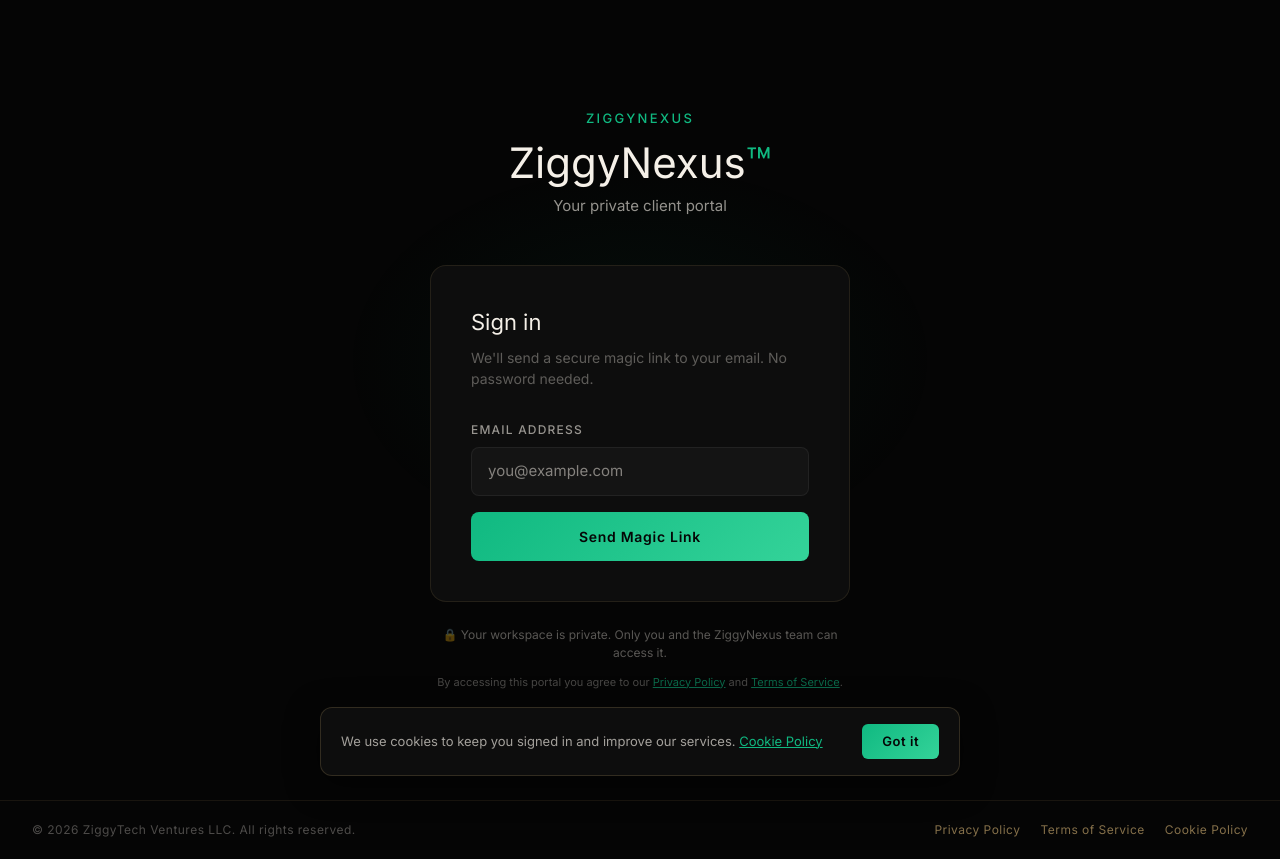
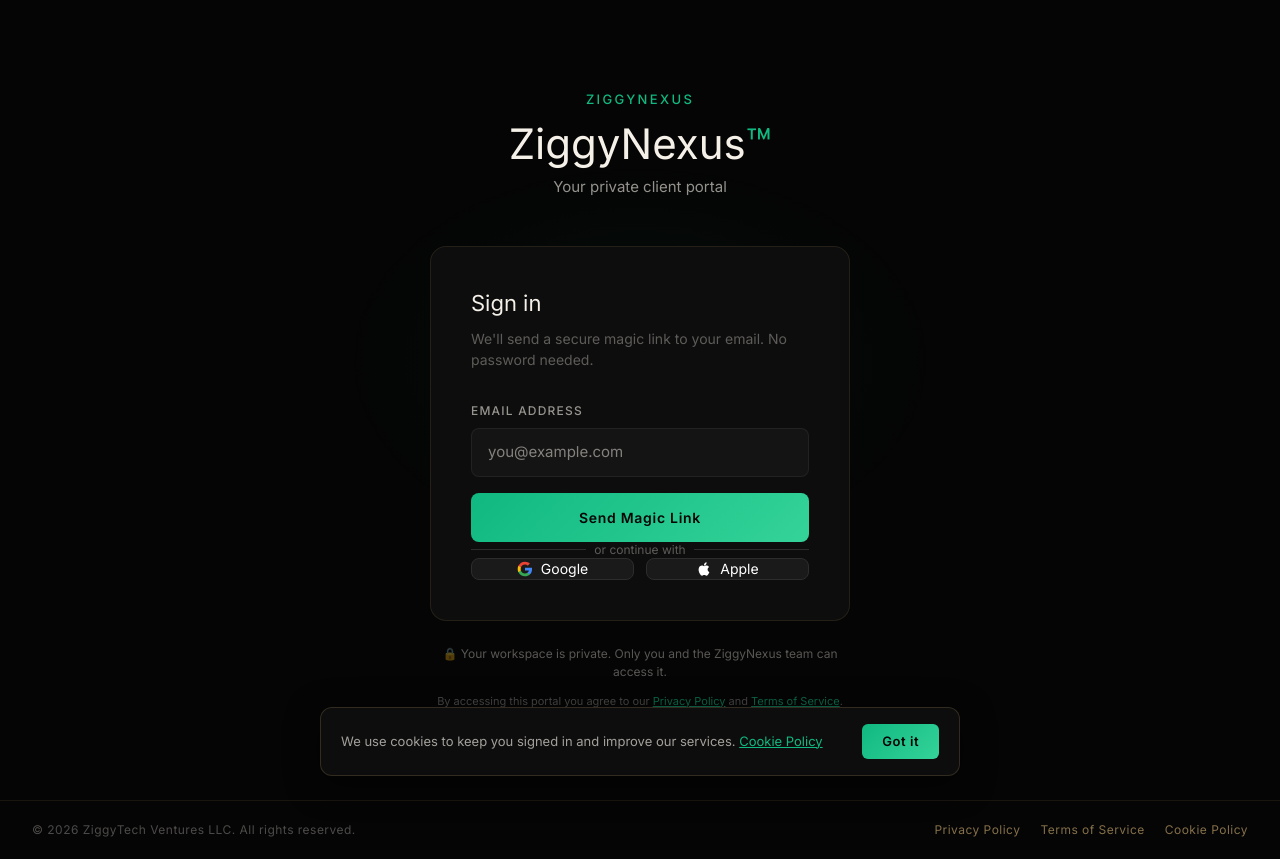
Before and after one commit to ziggytech-dotcom/ziggynexus, a Next.js app: page /login in a window 1280 px wide. Built offline with nearby package versions, Linux system fonts and the light colour scheme.

Commit message:
feat: add Google + Apple OAuth sign-in buttons to login page

```diff
--- a/app/login/page.tsx
+++ b/app/login/page.tsx
@@ -210,6 +210,53 @@
                 >
                   {loading ? 'Sending...' : 'Send Magic Link'}
                 </button>
+
+                {/* Social Sign In */}
+                <div className="relative my-4">
+                  <div className="absolute inset-0 flex items-center">
+                    <div className="w-full border-t border-[#2d2d2d]" />
+                  </div>
+                  <div className="relative flex justify-center text-xs">
+                    <span style={{ background: 'var(--surface)', padding: '0 8px', color: 'var(--text-muted)' }}>or continue with</span>
+                  </div>
+                </div>
+                <div className="grid grid-cols-2 gap-3">
+                  <button
+                    type="button"
+                    onClick={async () => {
+                      const supabase = createClient()
+                      await supabase.auth.signInWithOAuth({
+                        provider: 'google',
+                        options: { redirectTo: `${window.location.origin}/auth/callback` }
+                      })
+                    }}
+                    className="flex items-center justify-center gap-2 px-4 py-2.5 rounded-lg border border-[#2d2d2d] bg-[#1a1a1a] text-white text-sm hover:bg-[#2d2d2d] transition-colors"
+                  >
+                    <svg className="w-4 h-4" viewBox="0 0 24 24">
+                      <path fill="#4285F4" d="M22.56 12.25c0-.78-.07-1.53-.2-2.25H12v4.26h5.92c-.26 1.37-1.04 2.53-2.21 3.31v2.77h3.57c2.08-1.92 3.28-4.74 3.28-8.09z"/>
+                      <path fill="#34A853" d="M12 23c2.97 0 5.46-.98 7.28-2.66l-3.57-2.77c-.98.66-2.23 1.06-3.71 1.06-2.86 0-5.29-1.93-6.16-4.53H2.18v2.84C3.99 20.53 7.7 23 12 23z"/>
+                      <path fill="#FBBC05" d="M5.84 14.09c-.22-.66-.35-1.36-.35-2.09s.13-1.43.35-2.09V7.07H2.18C1.43 8.55 1 10.22 1 12s.43 3.45 1.18 4.93l2.85-2.22.81-.62z"/>
+                      <path fill="#EA4335" d="M12 5.38c1.62 0 3.06.56 4.21 1.64l3.15-3.15C17.45 2.09 14.97 1 12 1 7.7 1 3.99 3.47 2.18 7.07l3.66 2.84c.87-2.6 3.3-4.53 6.16-4.53z"/>
+                    </svg>
+                    Google
+                  </button>
+                  <button
+                    type="button"
+                    onClick={async () => {
+                      const supabase = createClient()
+                      await supabase.auth.signInWithOAuth({
+                        provider: 'apple',
+                        options: { redirectTo: `${window.location.origin}/auth/callback` }
+                      })
+                    }}
+                    className="flex items-center justify-center gap-2 px-4 py-2.5 rounded-lg border border-[#2d2d2d] bg-[#1a1a1a] text-white text-sm hover:bg-[#2d2d2d] transition-colors"
+                  >
+                    <svg className="w-4 h-4" viewBox="0 0 24 24" fill="currentColor">
+                      <path d="M18.71 19.5c-.83 1.24-1.71 2.45-3.05 2.47-1.34.03-1.77-.79-3.29-.79-1.53 0-2 .77-3.27.82-1.31.05-2.3-1.32-3.14-2.53C4.25 17 2.94 12.45 4.7 9.39c.87-1.52 2.43-2.48 4.12-2.51 1.28-.02 2.5.87 3.29.87.78 0 2.26-1.07 3.8-.91.65.03 2.47.26 3.64 1.98-.09.06-2.17 1.28-2.15 3.81.03 3.02 2.65 4.03 2.68 4.04-.03.07-.42 1.44-1.38 2.83M13 3.5c.73-.83 1.94-1.46 2.94-1.5.13 1.17-.34 2.35-1.04 3.19-.69.85-1.83 1.51-2.95 1.42-.15-1.15.41-2.35 1.05-3.11z"/>
+                    </svg>
+                    Apple
+                  </button>
+                </div>
               </form>
             </>
           ) : (
```
